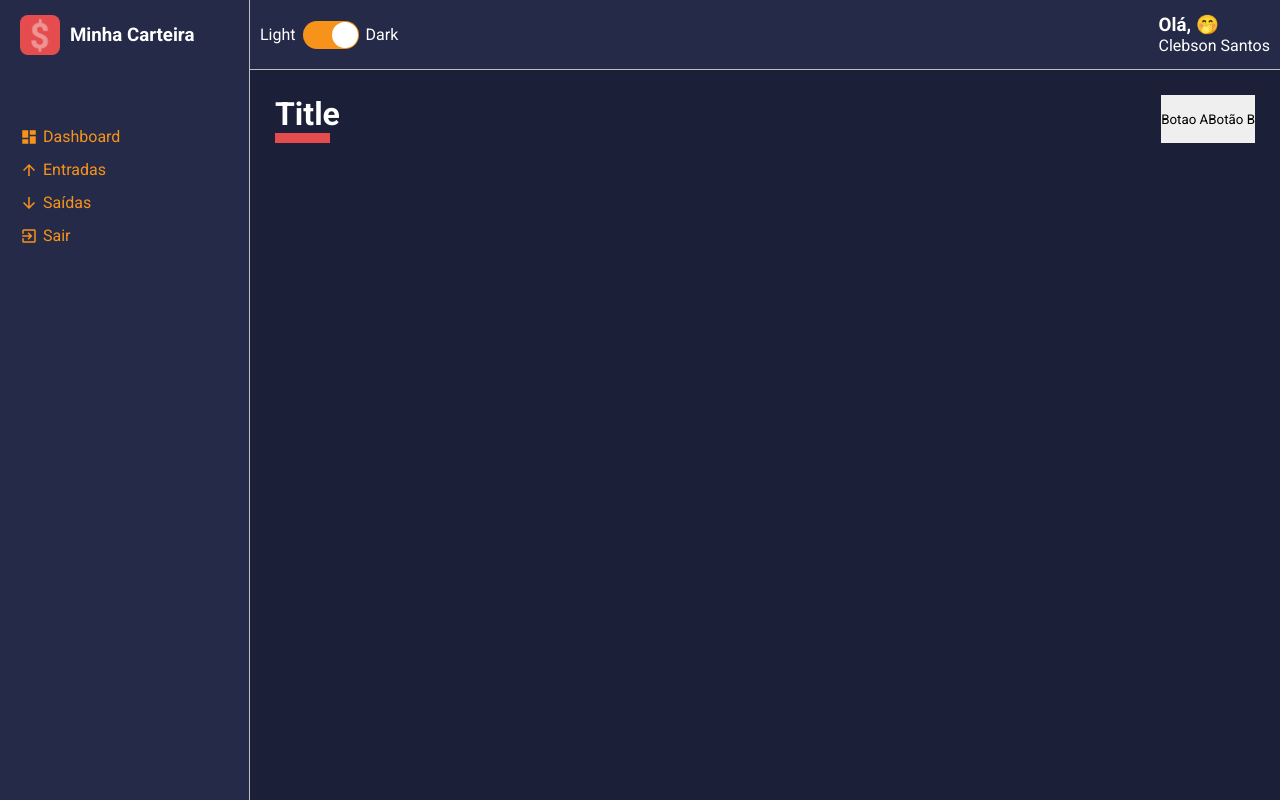
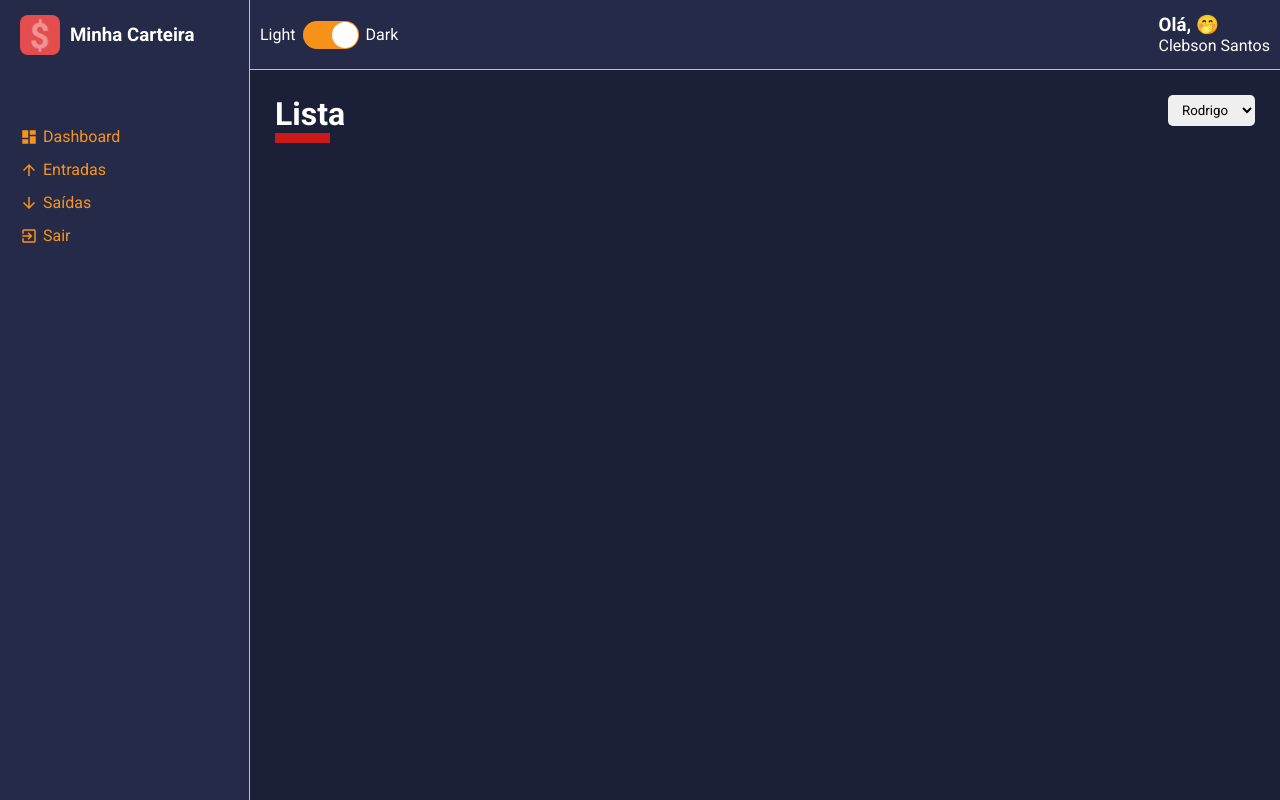
Before and after one commit to clebsonsantos/my-wallet, a React (Create React App) app: page / in a window 1280 px wide. Built offline with nearby package versions, Linux system fonts and the light colour scheme.

Commit message:
Adicionando SelectInput

```diff
--- a/src/App.tsx
+++ b/src/App.tsx
@@ -4,6 +4,7 @@
 import GlobalStyles from './styles/GlobalStyles';
 
 import Dashboard from './pages/Dashboard'
+import List from './pages/List'
 import Layout from './Components/Layout';
 import dark from './styles/themes/dark'
 
@@ -13,7 +14,7 @@
     <ThemeProvider theme={dark}>
     <GlobalStyles />
     <Layout>
-      <Dashboard/>
+      <List/>
     </Layout>
     </ThemeProvider>
   );
--- a/src/Components/ContentHeader/index.tsx
+++ b/src/Components/ContentHeader/index.tsx
@@ -2,15 +2,23 @@
 
  import { Container, TitleContainer, Controllers } from './styles';
 
-const ContentHeader: React.FC = () => {
+ interface IContentHeaderProps {
+   title: string;
+   lineColor: string;
+   children: React.ReactNode
+ }
+
+const ContentHeader: React.FC<IContentHeaderProps> = ({
+  title, lineColor, children
+}) => {
+
   return (
-    <Container>
-      <TitleContainer>
-       <h1>Title</h1>
+    <Container >
+      <TitleContainer lineColor={lineColor}>
+       <h1>{title}</h1>
       </TitleContainer>
       <Controllers>
-          <button type="button">Botao A</button>
-          <button type="button">Botão B</button>
+          {children}
       </Controllers>
 
     </Container>
--- a/src/Components/ContentHeader/styles.ts
+++ b/src/Components/ContentHeader/styles.ts
@@ -1,5 +1,8 @@
 import styled from 'styled-components'
 
+interface ITitleContainerProps {
+  lineColor: string
+}
 
 export const Container = styled.div`
   width: 100%;
@@ -10,7 +13,7 @@
 
 
 `;
-export const TitleContainer = styled.div`
+export const TitleContainer = styled.div<ITitleContainerProps>`
 
 > h1 {
     color: ${props => props.theme.colors.white};
@@ -18,7 +21,7 @@
       content: "";
       display: block;
       width: 55px;
-      border-bottom: 10px solid ${props => props.theme.colors.warning}
+      border-bottom: 10px solid ${props => props.lineColor}
     }
   }
 
@@ -27,7 +30,7 @@
 export const Controllers = styled.div`
 
   display: flex;
-  flex-direction: row
+  flex-direction: row;
 
 `;
 
--- /dev/null
+++ b/src/Components/SelectInput/index.tsx
@@ -0,0 +1,28 @@
+import React from 'react';
+
+import { Container } from './styles';
+
+interface ISelectInputProsp {
+  options: {
+    value: string | number;
+    label: string | number;
+  }[],
+}
+const SelectInput: React.FC<ISelectInputProsp> = ({options}) => {
+  return (
+    <Container>
+      <select>
+        {
+          options.map(option =>(
+            <option value={option.value}>{option.label}</option>
+
+          ))
+
+        }
+
+      </select>
+    </Container>
+  )
+}
+
+export default SelectInput;
--- /dev/null
+++ b/src/Components/SelectInput/styles.ts
@@ -0,0 +1,11 @@
+import styled from 'styled-components';
+
+export const Container = styled.div`
+
+  >select {
+    padding: 7px 10px;
+    border-radius: 5px;
+
+    margin-left: 8px;
+  }
+`;
--- a/src/pages/Dashboard/index.tsx
+++ b/src/pages/Dashboard/index.tsx
@@ -1,11 +1,24 @@
 import React from 'react';
 import ContentHeader from '../../Components/ContentHeader'
+import SelectInput from '../../Components/SelectInput'
+
+
 import {Container} from './style'
 const Dashboard: React.FC = () =>{
+  const options = [
+    {value: 'Rodrigo', label: 'Rodrigo'},
+    { value: 'Maria', label: 'Maria'},
+    { value: 'Carlos', label: 'Carlos'}
+
+  ]
+
+
   return (
 
     <Container>
-      <ContentHeader/>
+      <ContentHeader title='Dashboard' lineColor="#f7931b">
+        <SelectInput options={options}/>
+      </ContentHeader>
     </Container>
   );
 }
--- a/src/pages/List/index.tsx
+++ b/src/pages/List/index.tsx
@@ -1,9 +1,23 @@
 import React from 'react';
+import ContentHeader from '../../Components/ContentHeader'
+import SelectInput from '../../Components/SelectInput'
 
+import {Container } from './style'
 const List: React.FC = () =>{
+  const options = [
+    {value: 'Rodrigo', label: 'Rodrigo'},
+    { value: 'Maria', label: 'Maria'},
+    { value: 'Carlos', label: 'Carlos'}
+
+  ]
+
   return (
     <>
-    <h1>List</h1>
+    <Container>
+    <ContentHeader title='Lista' lineColor="#c91919">
+      <SelectInput options={options}/>
+    </ContentHeader>
+    </Container>
     </>
   );
 }
--- /dev/null
+++ b/src/pages/List/style.ts
@@ -0,0 +1,4 @@
+import styled from 'styled-components'
+
+
+export const Container = styled.div``;
```
